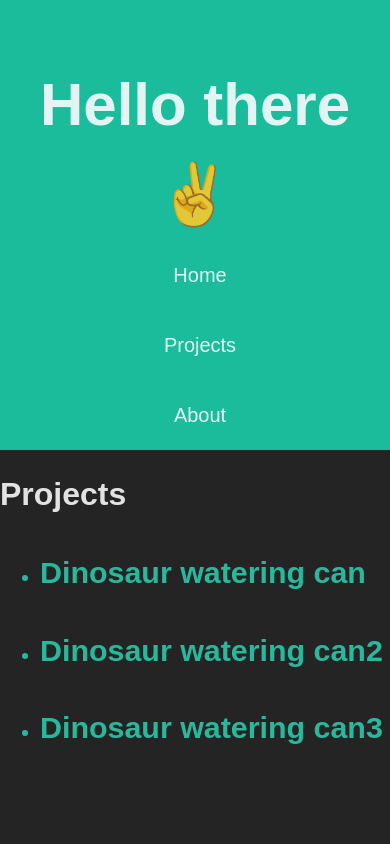
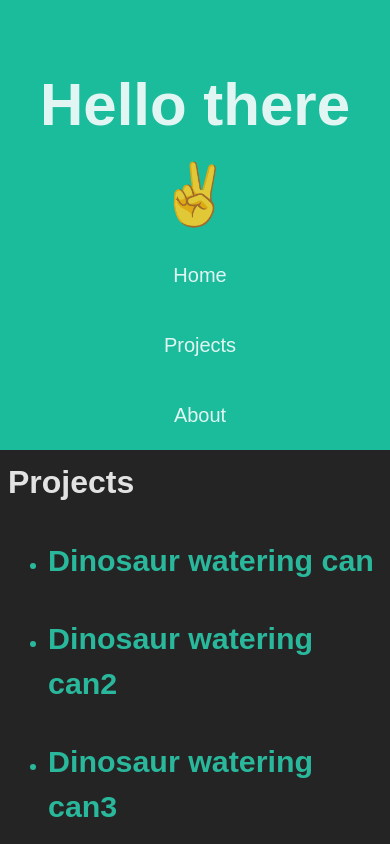
Before and after one commit to frej0887/BlogWebsite, a React (Vite) app: page /projects in a window 390 px wide. Built offline with nearby package versions, Linux system fonts and the light colour scheme.

Commit message:
some mobile optimization

```diff
--- a/src/components/ImageCarousel.tsx
+++ b/src/components/ImageCarousel.tsx
@@ -50,5 +50,5 @@ const divStyle = {
   justifyContent: 'center',
   backgroundSize: 'cover',
   backgroundPosition: 'center',
-  height: '800px'
+  aspectRatio: '4/3',
 }
--- a/src/components/SingleProjectComponents.tsx
+++ b/src/components/SingleProjectComponents.tsx
@@ -1,5 +1,6 @@
-import {type PropsWithChildren, type ReactNode} from "react";
+import {type PropsWithChildren, type ReactNode, useContext} from "react";
 import 'react-slideshow-image/dist/styles.css'
+import {LayoutContext} from "../contexts.tsx";
 
 type Props = {
   children: string | ReactNode;
@@ -21,7 +22,10 @@ type ListProps = {
 export const MyHeader1 = ({children}: Props) => <h1>{children}</h1>;
 export const MyHeader2 = ({children}: Props) => <h2>{children}</h2>;
 export const MyHeader3 = ({children}: Props) => <h3>{children}</h3>;
-export const MyImage = ({src, alt}: ImgProps) => <div id={"image"}><img src={'../images/' + src} alt={alt}/></div>;
+export const MyImage = ({src, alt}: ImgProps) => {
+  const theme = useContext(LayoutContext);
+  return <div id={"image"}><img src={'../images/' + src} alt={alt} className={theme.is_mobile ? 'image-mobile' : 'image-desktop'}/></div>;
+}
 export const MyText = ({children}: Props) => <p>{children}</p>;
 export const MyLink = ({href, children}: PropsWithChildren<AProps>) => <a href={href}>{' ' + children}</a>;
 export const MyOuter = ({children}: PropsWithChildren<Props>) => <>{children}</>;
--- a/src/layout/layout.css
+++ b/src/layout/layout.css
@@ -34,7 +34,7 @@ header {
 }
 
 .content-mobile {
-  margin: 20px 0;
+  margin: 0.5rem 0.5rem;
 }
 
 .content-desktop {
@@ -48,8 +48,15 @@ header {
   align-content: center;
 }
 #image > img {
+  height: auto;
+}
+
+.image-mobile {
+  width: 100%;
+}
+
+.image-desktop {
   width: 80%;
-  height: auto;
 }
 
 h2, h3 {
```
